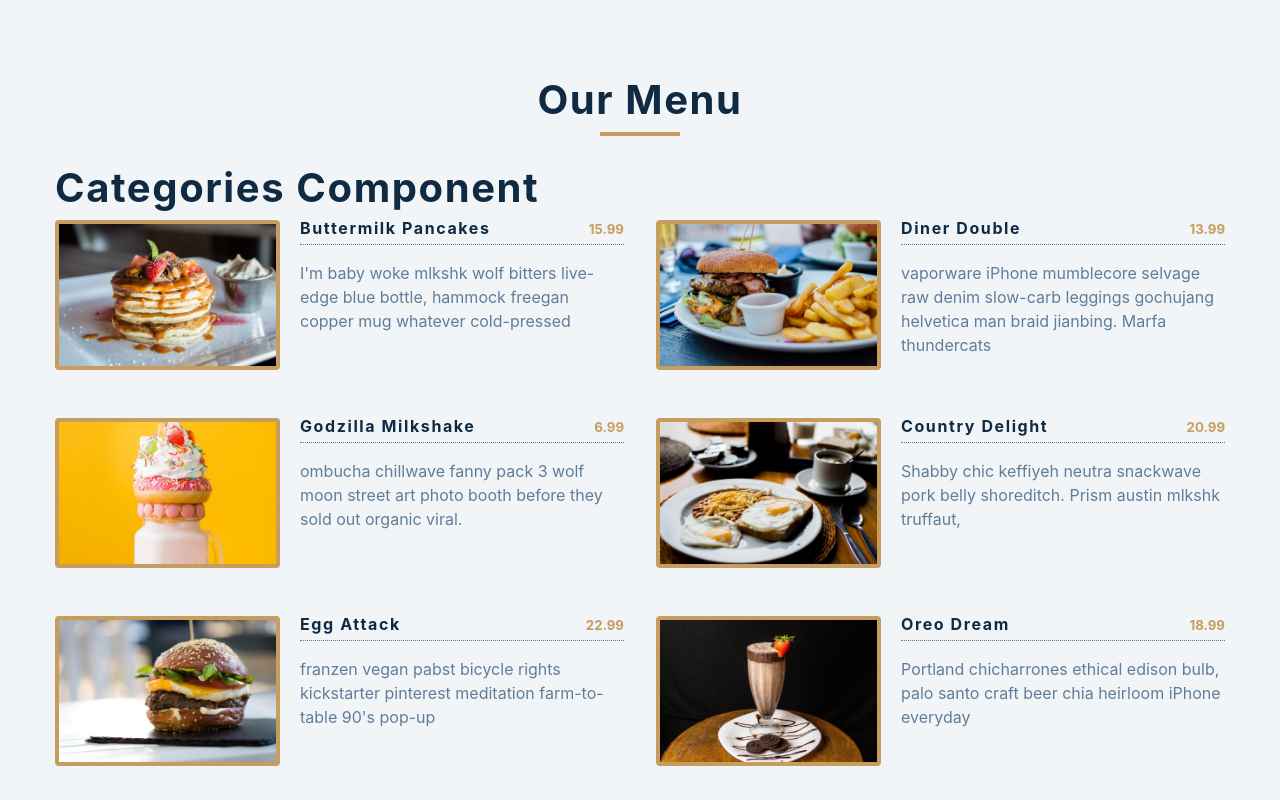
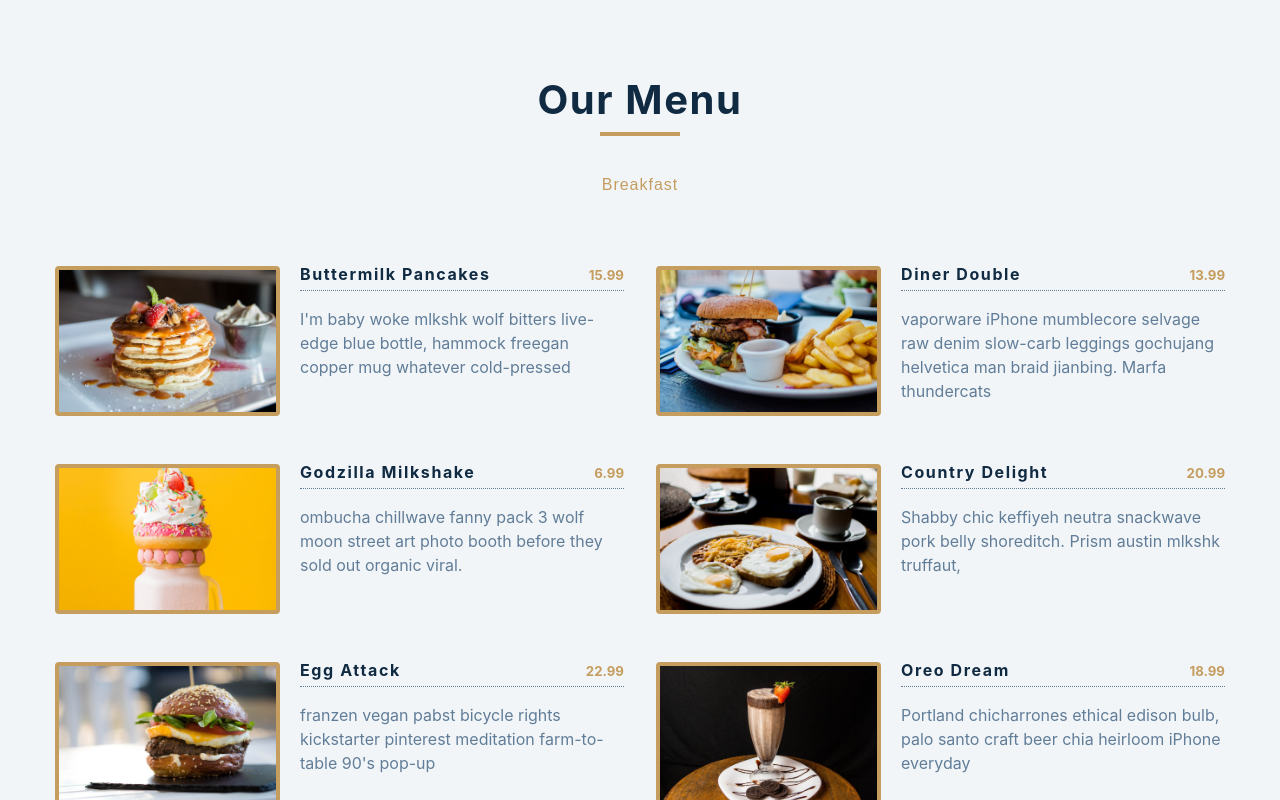
Before and after one commit to hungbui7690/react-tutorials, a React (Vite) app in the folder client/: page / in a window 1280 px wide. Shown: the top 800 px of the page. Built offline with nearby package versions, Linux system fonts and the light colour scheme.

Commit message:
Menu: Buttons (Manual Approach)

```diff
--- a/client/src/App.jsx
+++ b/client/src/App.jsx
@@ -1,15 +1,24 @@
 /*
-  (1) pass props to menu
+  Menu: Buttons (Manual Approach)
+    (1) (2) > App.js
+    (3)     > Categories.js
+
 */
 
 import React, { useState } from 'react'
+import Menu from './Menu'
 import Categories from './Categories'
-import Menu from './Menu'
-import items from './data' // (***)
+import items from './data'
 
 function App() {
   const [menuItems, setMenuItems] = useState(items)
   const [categories, setCategories] = useState([])
+
+  // (1)
+  const filterItems = (category) => {
+    const newItems = items.filter((item) => item.category === category)
+    setMenuItems(newItems)
+  }
 
   return (
     <main>
@@ -18,9 +27,10 @@
           <h2>our menu</h2>
           <div className='underline'></div>
         </div>
-        <Categories />
 
-        {/* (1) pass props */}
+        {/* (2) pass function to Categories */}
+        <Categories filterItems={filterItems} />
+
         <Menu items={menuItems} />
       </section>
     </main>
--- a/client/src/Categories.jsx
+++ b/client/src/Categories.jsx
@@ -1,7 +1,15 @@
-import React from 'react';
+import React from 'react'
 
-const Categories = () => {
-  return <h2>categories component</h2>;
-};
+// (3a)
+const Categories = ({ filterItems }) => {
+  return (
+    <div className='btn-container'>
+      {/* (3b) use function here > hard code */}
+      <button className='filter-btn' onClick={() => filterItems('breakfast')}>
+        breakfast
+      </button>
+    </div>
+  )
+}
 
-export default Categories;
+export default Categories
```
